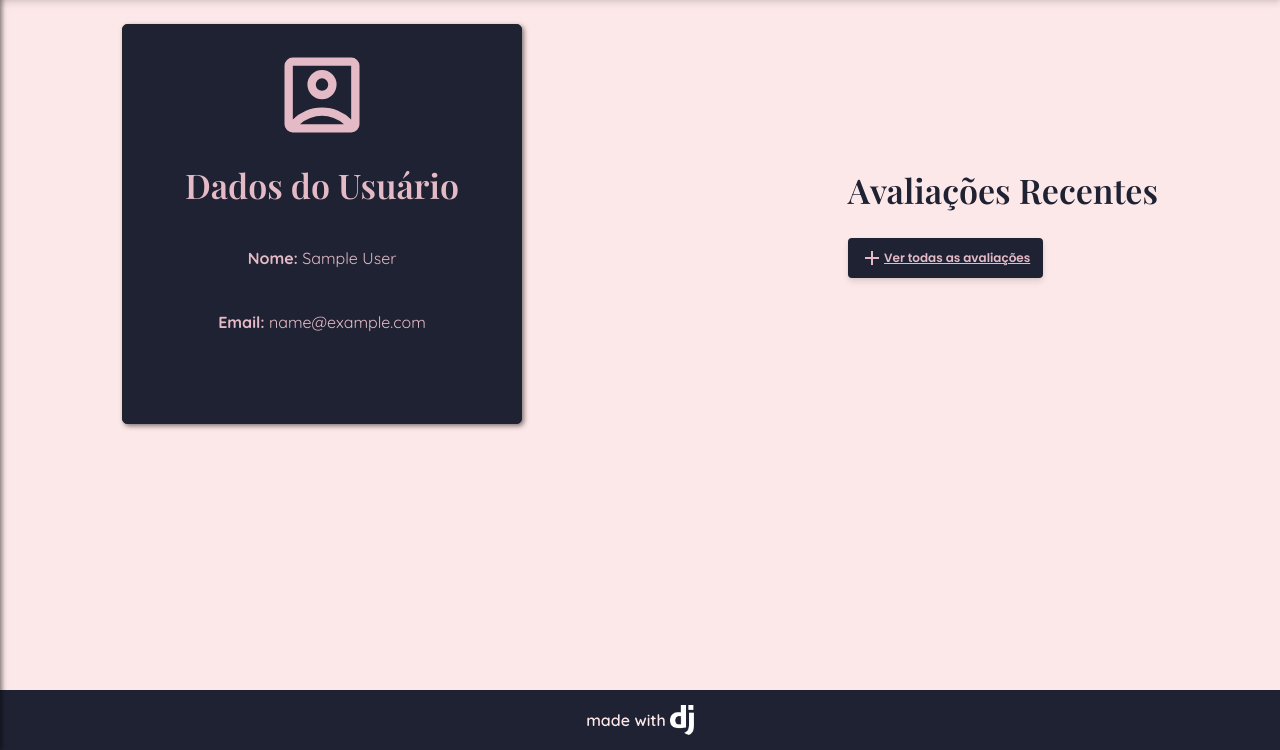
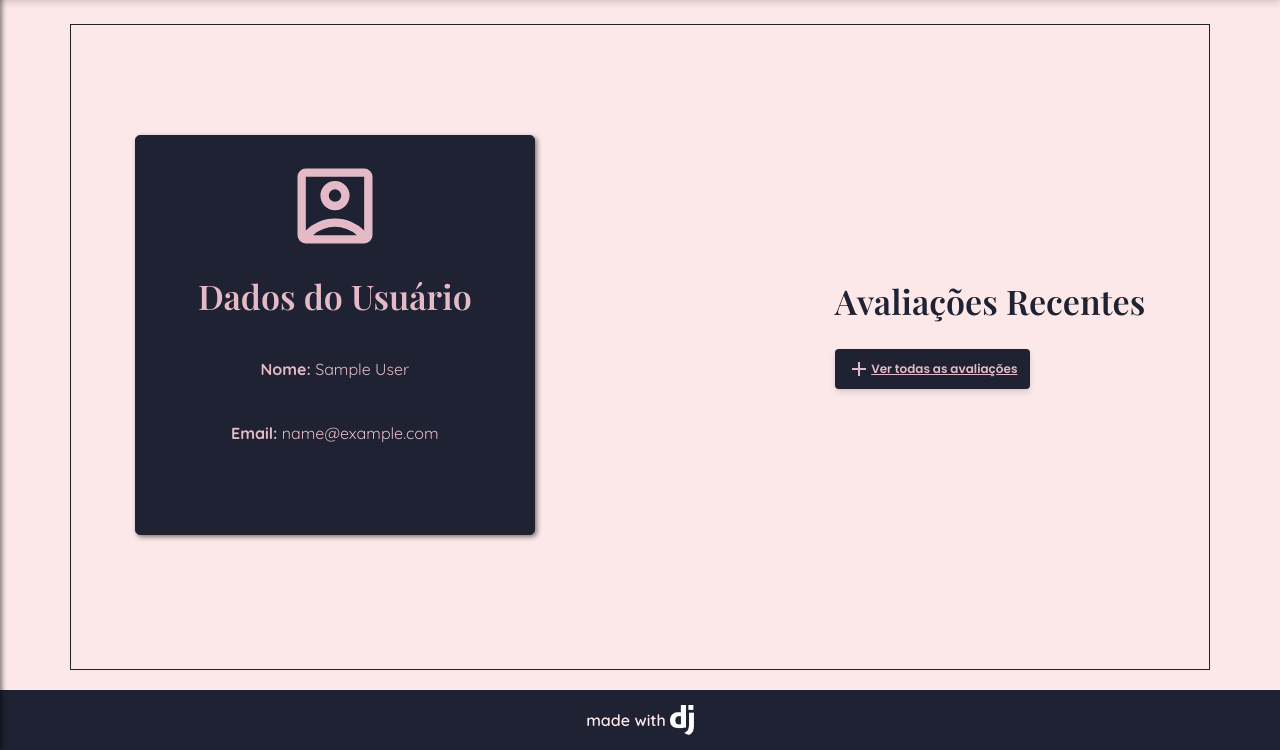
Before and after one commit to Luhcyy/Projeto_CRUD_DW3, a Django app: page /profile/ in a window 1280 px wide. Shown: the part 50-800 px from the top of the page. Run offline with Django 5.2, Linux system fonts and the light colour scheme; the visitor is signed in with stand-in values (Sample User, id 1); data that the repository does not hold is empty; some web fonts are replaced.

Commit message:
Fix: Minor style fixes

```diff
--- a/CRUD/static/css/home.css
+++ b/CRUD/static/css/home.css
@@ -34,9 +34,12 @@ html, body {
 
 
 main {
+    display: flex;
+    flex-direction: column;
     flex: 1;
     height: 100%;
     width: 100%;
+    justify-content: center;
 }
 
 .main-title-container {
@@ -128,7 +131,7 @@ main {
     justify-content: center;
     align-items: center;
     width: 100%;
-    margin-top: 30px;
+
 }
 
 .auth-container {
--- a/CRUD/static/css/login.css
+++ b/CRUD/static/css/login.css
@@ -31,7 +31,7 @@ main {
 
 .img-container img {
     width: 100%;
-    height: 605px;
+    height: 100%;
     box-shadow: 0 4px 6px rgba(0, 0, 0, 0.1), 0 1px 3px rgba(0, 0, 0, 0.06);
 }
 
--- a/CRUD/static/css/profile.css
+++ b/CRUD/static/css/profile.css
@@ -34,8 +34,13 @@ html, body {
 
 
 main {
+    display: flex;
     flex: 1;
     width: 100%;
+    border: 1px solid;
+    justify-content: center;
+    align-items: center;
+    gap: 100px;
 }
 
 .main-title-container {
@@ -199,7 +204,7 @@ main {
     flex-direction: row;
     justify-content: space-between;
     align-items: center;
-
+    gap: 300px;
 }
 
 .user-info {
--- a/CRUD/static/css/register.css
+++ b/CRUD/static/css/register.css
@@ -31,7 +31,7 @@ main {
 
 .img-container img {
     width: 100%;
-    height: 605px;
+    height: 100%;
     box-shadow: 0 4px 6px rgba(0, 0, 0, 0.1), 0 1px 3px rgba(0, 0, 0, 0.06);
 }
 
```
